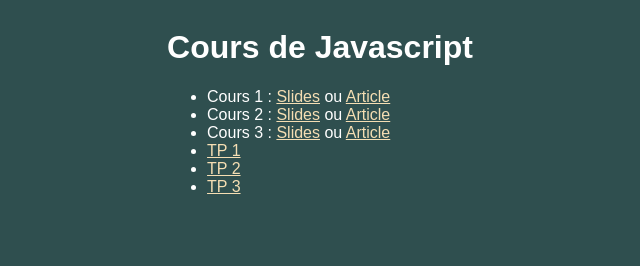
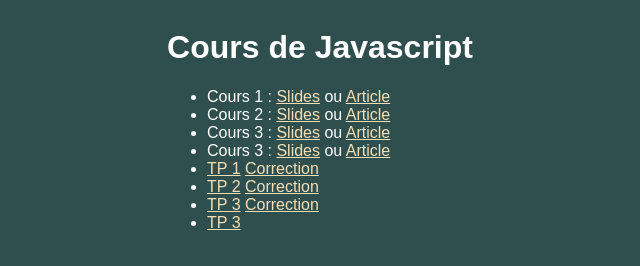
Before and after one commit to mrpierrot/js-course, a website: page index.html in a window 1280 px wide. Shown: the whole page, without its empty margins (320-960 px from the left). Drawn offline with Linux system fonts and the light colour scheme.

Commit message:
add course en TP 4 at home

```diff
--- a/index.html
+++ b/index.html
@@ -26,9 +26,11 @@
             <li>Cours 1 : <a href="./courses/course-01/index.html">Slides</a> ou <a href="./courses/course-01/index.page.html">Article</a></li>
             <li>Cours 2 : <a href="./courses/course-02/index.html">Slides</a> ou <a href="./courses/course-02/index.page.html">Article</a></li>
             <li>Cours 3 : <a href="./courses/course-03/index.html">Slides</a> ou <a href="./courses/course-03/index.page.html">Article</a></li>
-            <li><a href="./exercices/tp1.html">TP 1</a></li>
-            <li><a href="./exercices/tp2.html">TP 2</a></li>
-            <li><a href="./exercices/tp3.html">TP 3</a></li>
+            <li>Cours 3 : <a href="./courses/course-04/index.html">Slides</a> ou <a href="./courses/course-04/index.page.html">Article</a></li>
+            <li><a href="./exercices/tp1.html">TP 1</a> <a href="https://repl.it/@mrpierrot/TP1">Correction</a></li>
+            <li><a href="./exercices/tp2.html">TP 2</a> <a href="https://repl.it/@mrpierrot/TP2">Correction</a></li>
+            <li><a href="./exercices/tp3.html">TP 3</a> <a href="https://repl.it/@mrpierrot/TP3">Correction</a></li>
+            <li><a href="./exercices/tp4.html">TP 3</a></li>
         </ul>
     </div>
 </body>
```
